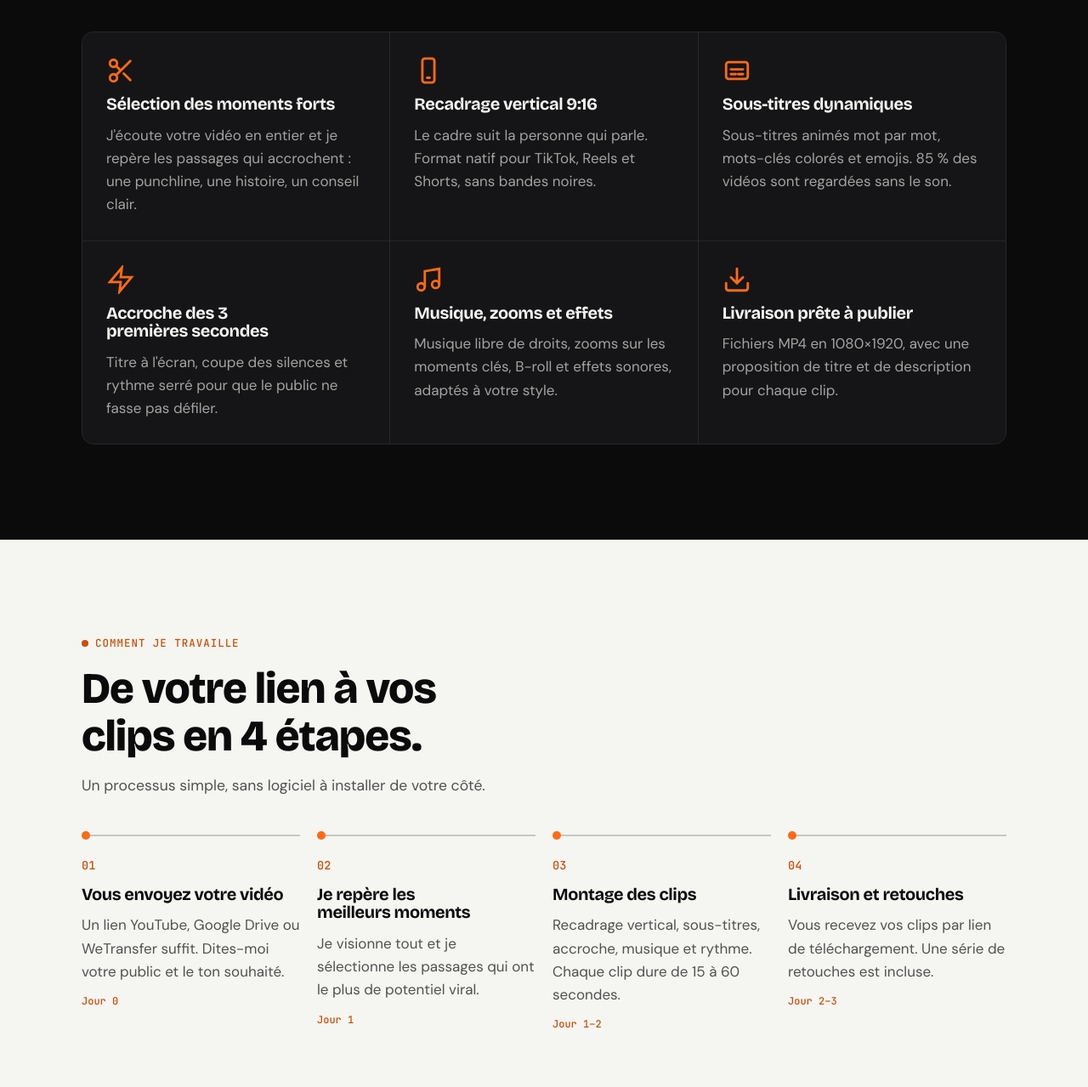
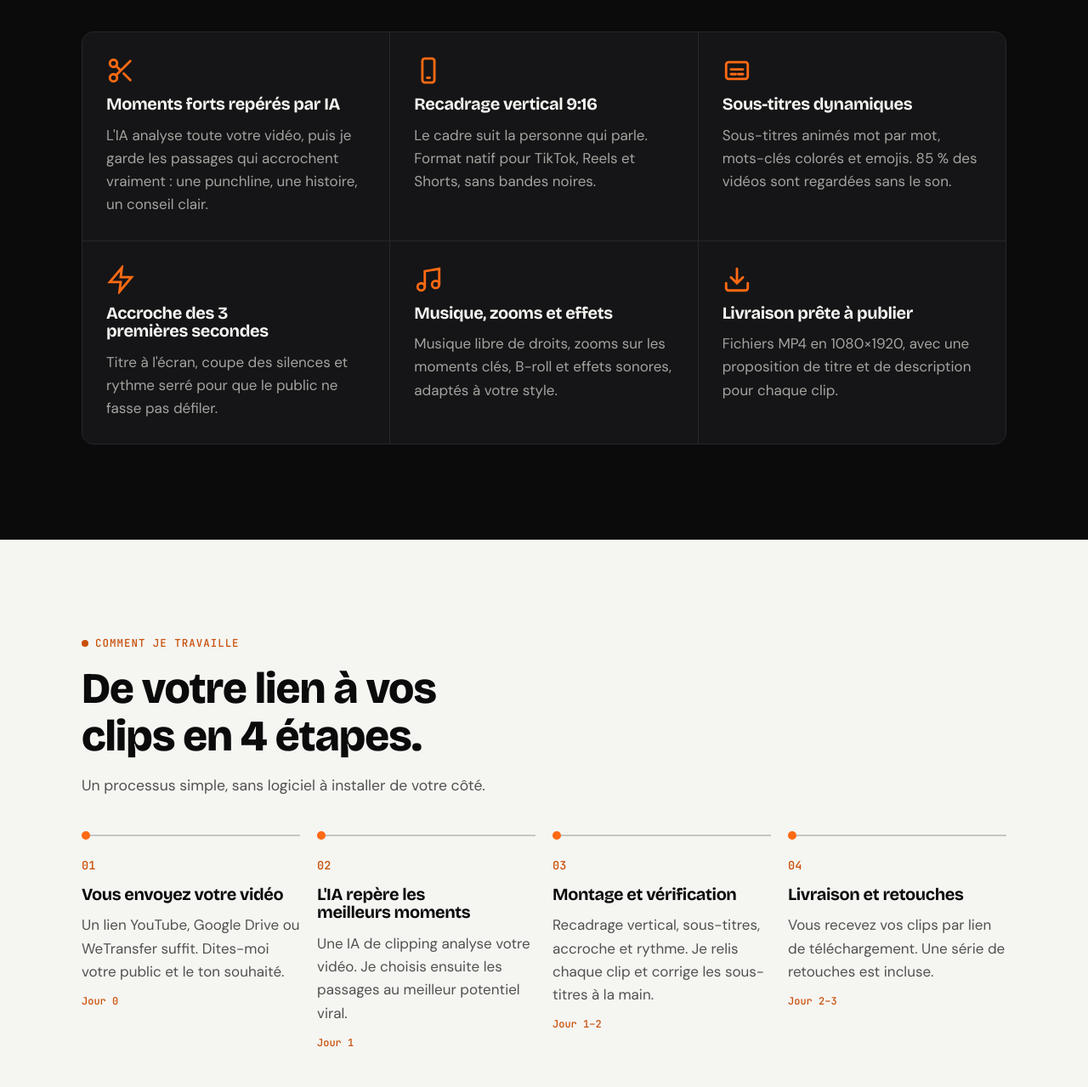
Before and after one commit to gundenizli20-arch/Emre, a plain HTML site: page index.html in a window 1280 px wide. Shown: the part 1541-2820 px from the top of the page at 85% size. Drawn offline with nearby package versions, Linux system fonts and the light colour scheme.

Commit message:
Textes : sélection assistée par IA, vérifiée à la main
Co-Authored-By: Claude Opus 5.5 <noreply@anthropic.com>
Claude-Session: https://claude.ai/code/session_01Wy8jvg3H3wqZWCcRssKhMV

```diff
--- a/index.html
+++ b/index.html
@@ -370,8 +370,8 @@ textarea { min-height: 130px; resize: vertical; }
       <div class="services">
         <article class="service">
           <svg viewBox="0 0 24 24" fill="none" stroke="currentColor" stroke-width="2" stroke-linecap="round"><circle cx="6" cy="6" r="3"/><circle cx="6" cy="18" r="3"/><path d="M20 4 8.1 15.9M14.5 14.5 20 20M8.1 8.1 12 12"/></svg>
-          <h3>Sélection des moments forts</h3>
-          <p>J'écoute votre vidéo en entier et je repère les passages qui accrochent : une punchline, une histoire, un conseil clair.</p>
+          <h3>Moments forts repérés par IA</h3>
+          <p>L'IA analyse toute votre vidéo, puis je garde les passages qui accrochent vraiment : une punchline, une histoire, un conseil clair.</p>
         </article>
         <article class="service">
           <svg viewBox="0 0 24 24" fill="none" stroke="currentColor" stroke-width="2" stroke-linecap="round"><rect x="7" y="2" width="10" height="20" rx="2"/><path d="M11 18h2"/></svg>
@@ -417,13 +417,13 @@ textarea { min-height: 130px; resize: vertical; }
           <span class="time">Jour 0</span>
         </li>
         <li class="step">
-          <h3>Je repère les meilleurs moments</h3>
-          <p>Je visionne tout et je sélectionne les passages qui ont le plus de potentiel viral.</p>
+          <h3>L'IA repère les meilleurs moments</h3>
+          <p>Une IA de clipping analyse votre vidéo. Je choisis ensuite les passages au meilleur potentiel viral.</p>
           <span class="time">Jour 1</span>
         </li>
         <li class="step">
-          <h3>Montage des clips</h3>
-          <p>Recadrage vertical, sous-titres, accroche, musique et rythme. Chaque clip dure de 15 à 60 secondes.</p>
+          <h3>Montage et vérification</h3>
+          <p>Recadrage vertical, sous-titres, accroche et rythme. Je relis chaque clip et corrige les sous-titres à la main.</p>
           <span class="time">Jour 1–2</span>
         </li>
         <li class="step">
```
